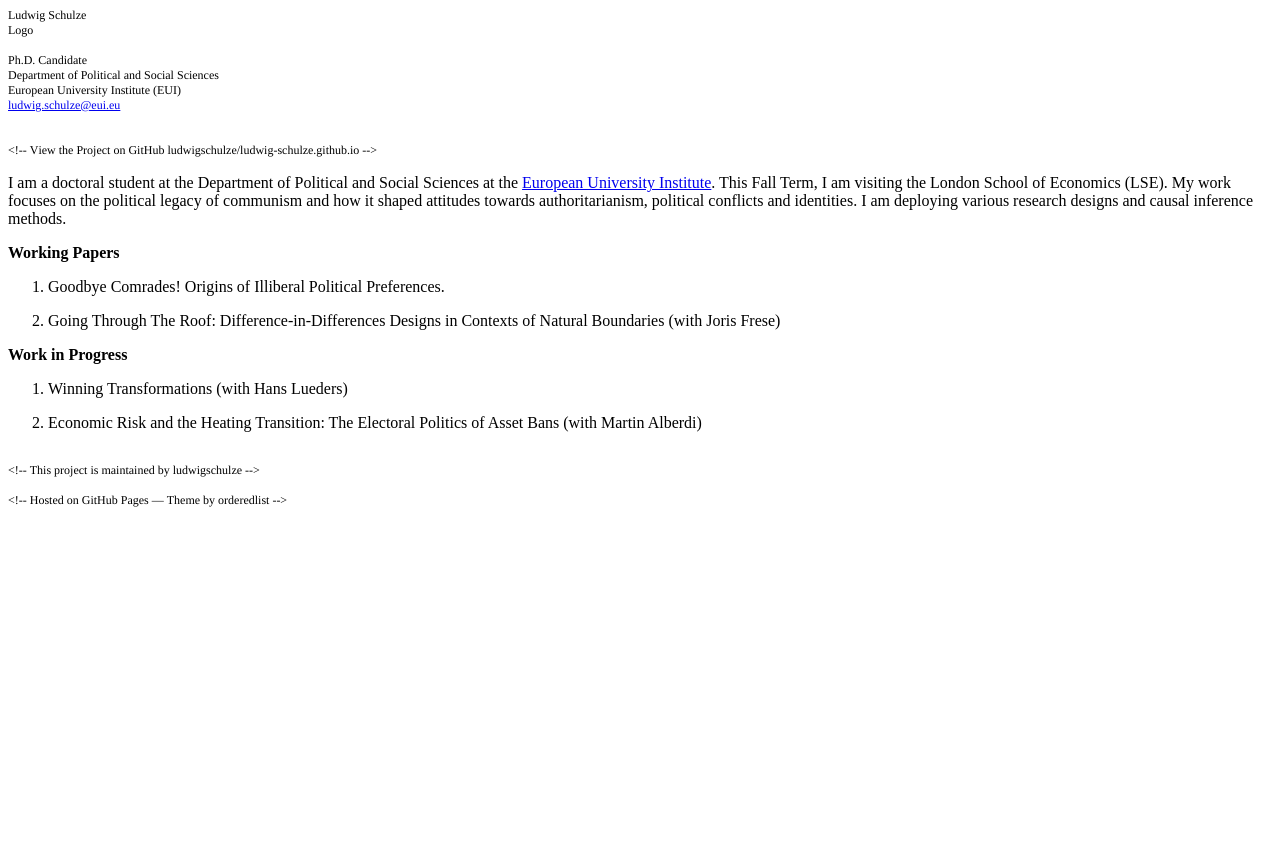
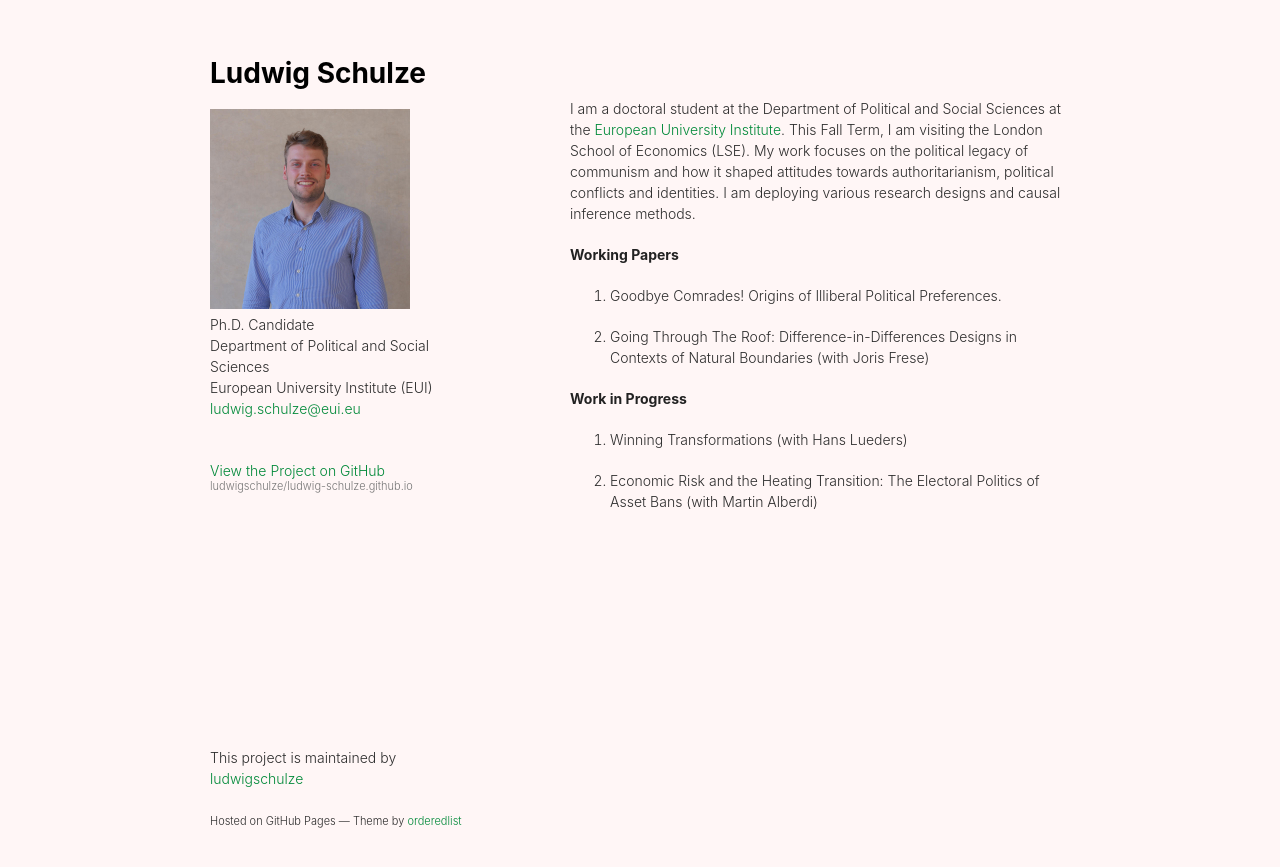
Before and after one commit to ludwigschulze/ludwig-schulze.github.io, a Jekyll site: the page built from index.md, in a window 1280 px wide. Shown: the top 867 px of the page. Built offline with Jekyll 4.4.1, drawn with Linux system fonts in a browser that asks for light colours.

```diff
--- a/_layouts/default.html
+++ b/_layouts/default.html
@@ -1,51 +1,56 @@
-<!DOCTYPE html PUBLIC "-//W3C//DTD HTML 4.01//EN" "http://www.w3.org/TR/html4/strict.dtd">
-<html>
-<head>
-  <meta http-equiv="Content-Type" content="text/html; charset=utf-8">
-  <meta http-equiv="Content-Style-Type" content="text/css">
-  <title></title>
-  <meta name="Generator" content="Cocoa HTML Writer">
-  <meta name="CocoaVersion" content="2113.65">
-  <style type="text/css">
-    p.p1 {margin: 0.0px 0.0px 0.0px 0.0px; font: 12.0px Times; color: #000000; -webkit-text-stroke: #000000}
-    p.p2 {margin: 0.0px 0.0px 12.0px 0.0px; font: 12.0px Times; color: #000000; -webkit-text-stroke: #000000}
-    span.s1 {font-kerning: none}
-  </style>
-</head>
-<body>
-<p class="p1"><span class="s1">{% seo %} {% include head-custom.html %}</span></p>
-<p class="p1"><span class="s1">{{ site.title | default: site.github.repository_name }}</span></p>
-<p class="p1"><span class="s1">{% if site.logo %} Logo {% endif %}</span></p>
-<p class="p1"><span class="s1"><br>
-</span></p>
-<p class="p1"><span class="s1">{{ site.description | default: site.github.project_tagline }}</span></p>
-<p class="p1"><span class="s1">{% if site.github.is_project_page %}</span></p>
-<p class="p1"><span class="s1"><br>
-</span></p>
-<p class="p1"><span class="s1">&lt;!-- View the Project on GitHub {{ site.github.repository_nwo }} --&gt;</span></p>
-<p class="p1"><span class="s1">{% endif %} {% if site.github.is_user_page %}</span></p>
-<p class="p1"><span class="s1"><br>
-</span></p>
-<p class="p1"><span class="s1">&lt;!-- View My GitHub Profile --&gt;</span></p>
-<p class="p1"><span class="s1">{% endif %} {% if site.show_downloads %}</span></p>
-<p class="p1"><span class="s1"><br>
-</span></p>
-<p class="p1"><span class="s1"><span class="Apple-converted-space">    </span>&lt;!-- Download ZIP File --&gt;</span></p>
-<p class="p1"><span class="s1"><span class="Apple-converted-space">    </span>&lt;!-- Download TAR Ball --&gt;</span></p>
-<p class="p1"><span class="s1"><span class="Apple-converted-space">    </span>&lt;!-- View On GitHub --&gt;</span></p>
-<p class="p1"><span class="s1"><br>
-</span></p>
-<p class="p1"><span class="s1">{% endif %}</span></p>
-<p class="p1"><span class="s1">{{ content }}</span></p>
-<p class="p1"><span class="s1">{% if site.github.is_project_page %}</span></p>
-<p class="p1"><span class="s1"><br>
-</span></p>
-<p class="p1"><span class="s1">&lt;!-- This project is maintained by {{ site.github.owner_name }} --&gt;</span></p>
-<p class="p1"><span class="s1">{% endif %}</span></p>
-<p class="p1"><span class="s1"><br>
-</span></p>
-<p class="p1"><span class="s1">&lt;!-- Hosted on GitHub Pages — Theme by orderedlist --&gt;</span></p>
-<p class="p2"><span class="s1"><br>
-</span></p>
-</body>
+<!DOCTYPE html>
+<html lang="{{ site.lang | default: "en-US" }}">
+  <head>
+    <meta charset="UTF-8">
+    <meta http-equiv="X-UA-Compatible" content="IE=edge">
+    <meta name="viewport" content="width=device-width, initial-scale=1">
+
+{% seo %}
+    <link rel="stylesheet" href="{{ "/assets/css/style.css?v=" | append: site.github.build_revision | relative_url }}">
+    <!--[if lt IE 9]>
+    <script src="https://cdnjs.cloudflare.com/ajax/libs/html5shiv/3.7.3/html5shiv.min.js"></script>
+    <![endif]-->
+    {% include head-custom.html %}
+  </head>
+  <body>
+    <div class="wrapper">
+      <header>
+        <h1>{{ site.title | default: site.github.repository_name }}</h1>
+
+        {% if site.logo %}
+          <img src="{{site.logo | relative_url}}" alt="Logo" />
+        {% endif %}
+
+        <p>{{ site.description | default: site.github.project_tagline }}</p>
+
+        {% if site.github.is_project_page %}
+        <p class="view"><a href="{{ site.github.repository_url }}">View the Project on GitHub <small>{{ site.github.repository_nwo }}</small></a></p>
+        {% endif %}
+
+        {% if site.github.is_user_page %}
+        <p class="view"><a href="{{ site.github.owner_url }}">View My GitHub Profile</a></p>
+        {% endif %}
+
+        {% if site.show_downloads %}
+        <ul class="downloads">
+          <li><a href="{{ site.github.zip_url }}">Download <strong>ZIP File</strong></a></li>
+          <li><a href="{{ site.github.tar_url }}">Download <strong>TAR Ball</strong></a></li>
+          <li><a href="{{ site.github.repository_url }}">View On <strong>GitHub</strong></a></li>
+        </ul>
+        {% endif %}
+      </header>
+      <section>
+
+      {{ content }}
+
+      </section>
+      <footer>
+        {% if site.github.is_project_page %}
+        <p>This project is maintained by <a href="{{ site.github.owner_url }}">{{ site.github.owner_name }}</a></p>
+        {% endif %}
+        <p><small>Hosted on GitHub Pages &mdash; Theme by <a href="https://github.com/orderedlist">orderedlist</a></small></p>
+      </footer>
+    </div>
+    <script src="{{ "/assets/js/scale.fix.js" | relative_url }}"></script>
+  </body>
 </html>
```
Also changed, not shown: 1 other file.
